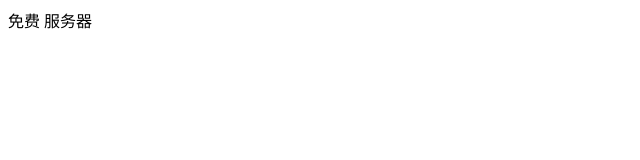
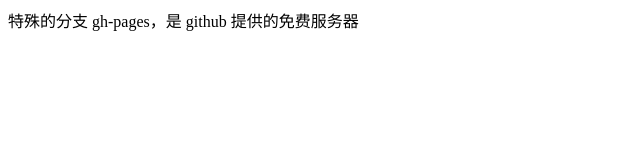
Before and after one commit to Star-jing/0511_test, a plain HTML site: page index.html in a window 1280 px wide. Shown: the whole page, without its empty margins (0-640 px from the left). Drawn offline with Linux system fonts and the light colour scheme.

Commit message:
更新了 index.html

```diff
--- a/index.html
+++ b/index.html
@@ -7,6 +7,6 @@
     <title>Document</title>
 </head>
 <body>
-    <div>免费 服务器</div>
+    <div>特殊的分支 gh-pages，是 github 提供的免费服务器</div>
 </body>
 </html>
```
